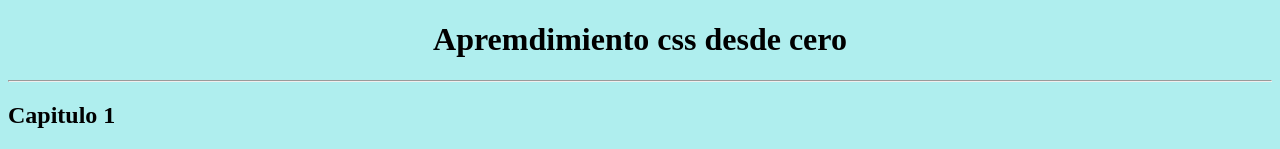
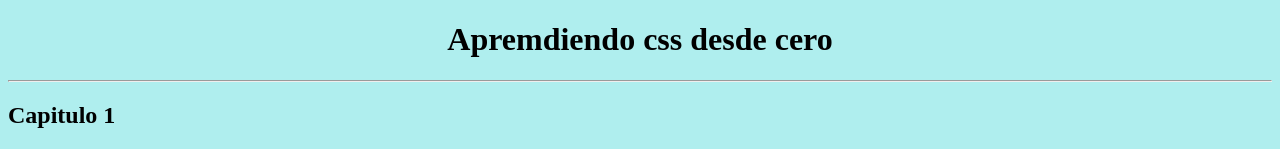
Before and after one commit to alexander09879/introduccion-a-ccs, a plain HTML site: page paginas/index.html in a window 1280 px wide. Shown: the top 149 px of the page. Drawn offline with Linux system fonts and the light colour scheme.

Commit message:
Update index.html

```diff
--- a/paginas/index.html
+++ b/paginas/index.html
@@ -8,7 +8,7 @@
 </head>
 <body style="background-color:paleturquoise;">
 
-    <h1 style="text-align: center;">Apremdimiento css desde cero</h1>
+    <h1 style="text-align: center;">Apremdiendo css desde cero</h1>
     <hr>
     <div>
 <h2>Capitulo 1</h2>
```
